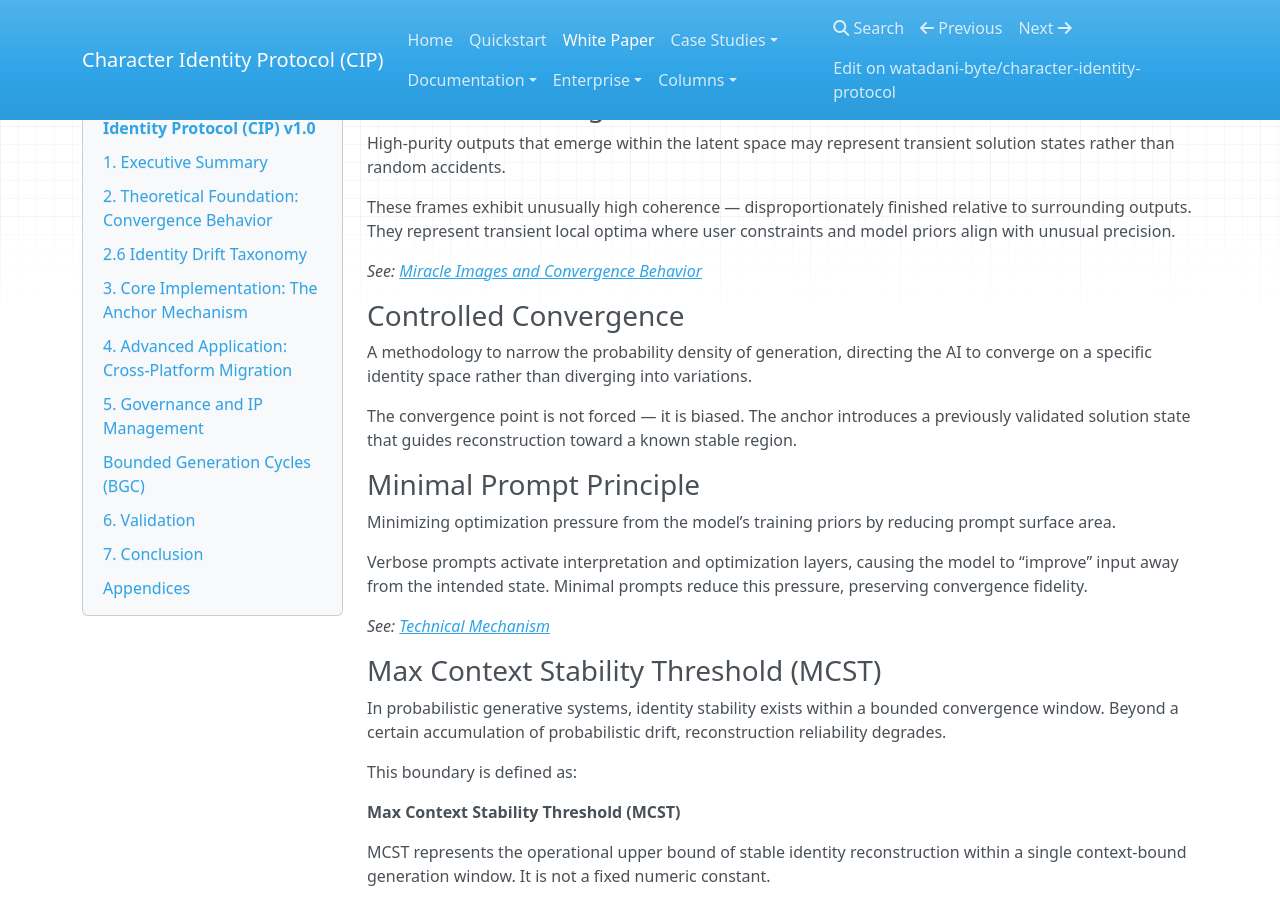
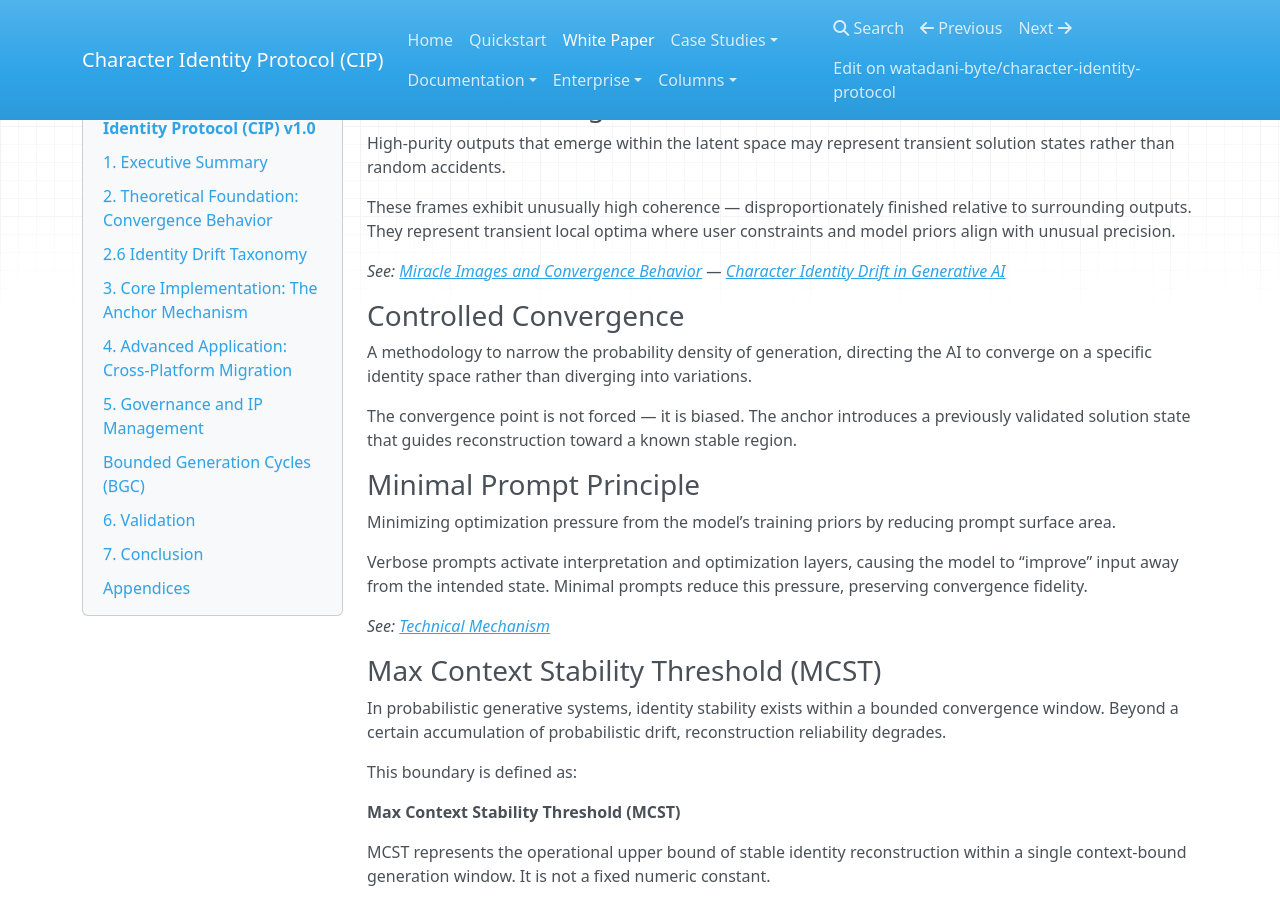
Before and after one commit to watadani-byte/character-identity-protocol, an MkDocs documentation site: the page built from docs/whitepaper_v1.md, in a window 1280 px wide and 900 px high, scrolled down 945 px. Built offline with MkDocs 1.6.1, drawn with Linux system fonts in a browser that asks for light colours; nearby versions of some CDN libraries.

Commit message:
whitepaper_v1.md を更新

```diff
--- a/docs/whitepaper_v1.md
+++ b/docs/whitepaper_v1.md
@@ -37,7 +37,7 @@ High-purity outputs that emerge within the latent space may represent transient
 
 These frames exhibit unusually high coherence — disproportionately finished relative to surrounding outputs. They represent transient local optima where user constraints and model priors align with unusual precision.
 
-*See: [Miracle Images and Convergence Behavior](column_miracle_image.md)*
+*See: [Miracle Images and Convergence Behavior](column_miracle_image.md) — [Character Identity Drift in Generative AI](column_identity_drift.md)*
 
 ### Controlled Convergence
 
```
